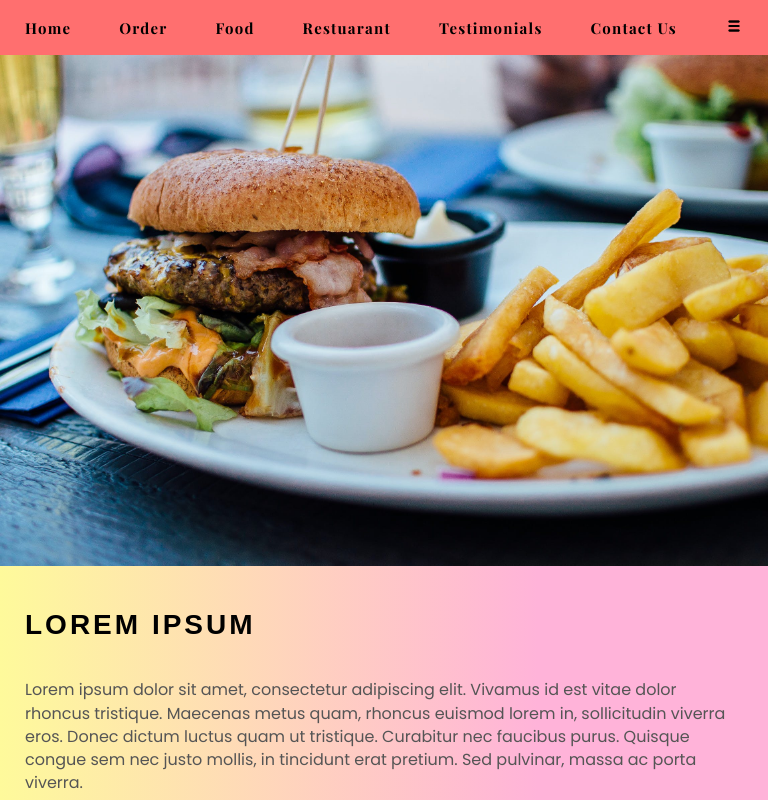
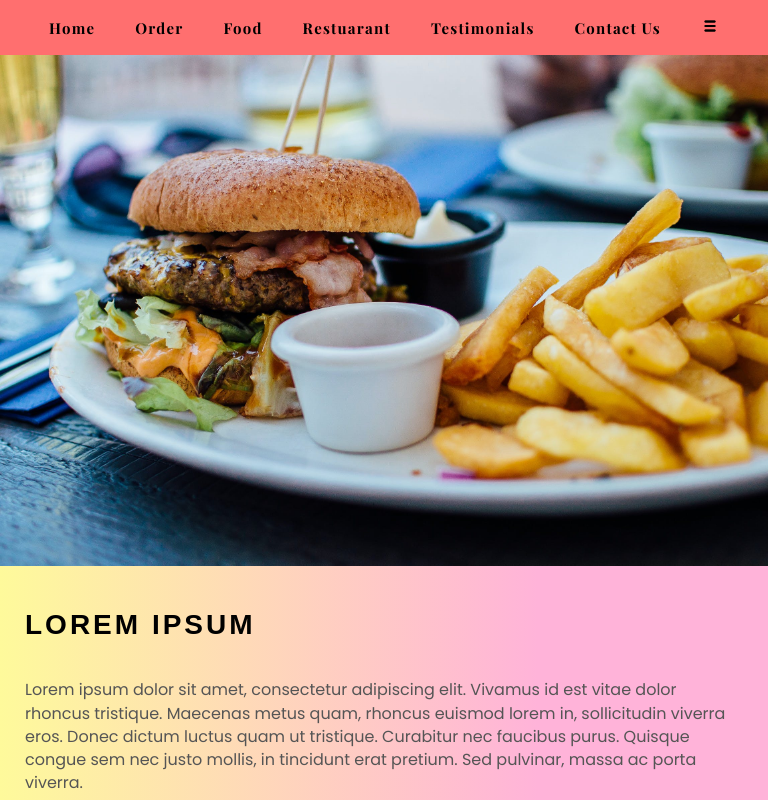
Before and after one commit to anjalivaidya321/SimplotelAsses, a plain HTML site: page index.html in a window 768 px wide. Shown: the top 800 px of the page. Drawn offline with nearby package versions, Linux system fonts and the light colour scheme; a web font is replaced by a local one.

Commit message:
responsiveness changes

```diff
--- a/style.css
+++ b/style.css
@@ -181,7 +181,7 @@
     }
 
     .nav-links span{
-        margin: 0 14px;
+        margin: 0 10px;
         font-size: 15px;
         letter-spacing: 1.2px;
         white-space: nowrap;
```
